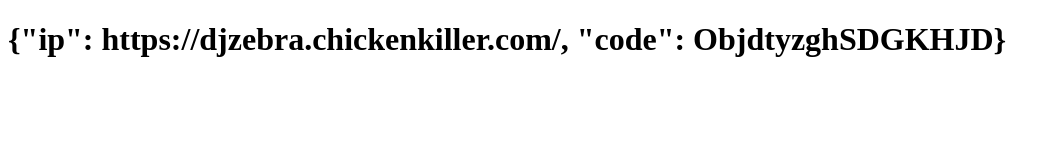
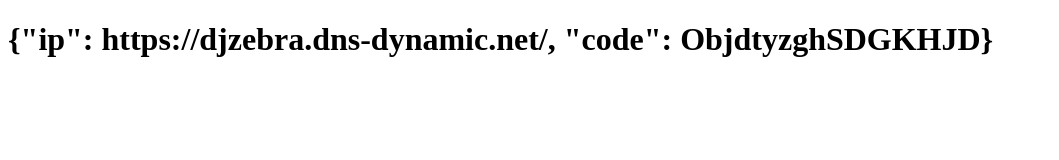
Before and after one commit to djzebra/game-conduit, a plain HTML site: page index.html in a window 1280 px wide. Shown: the whole page, without its empty margins (0-1059 px from the left). Drawn offline with Linux system fonts and the light colour scheme.

Commit message:
Update index.html

```diff
--- a/index.html
+++ b/index.html
@@ -2,7 +2,7 @@
 <html>
 <body>
 
-<h1>{"ip": https://djzebra.chickenkiller.com/, "code": ObjdtyzghSDGKHJD}</h1>
+<h1>{"ip": https://djzebra.dns-dynamic.net/, "code": ObjdtyzghSDGKHJD}</h1>
 
 </body>
 </html>
```
